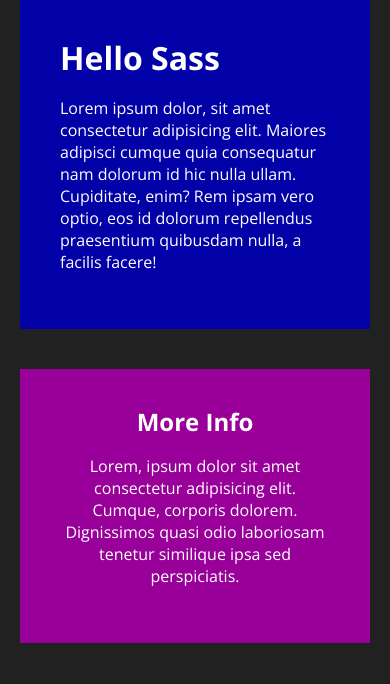
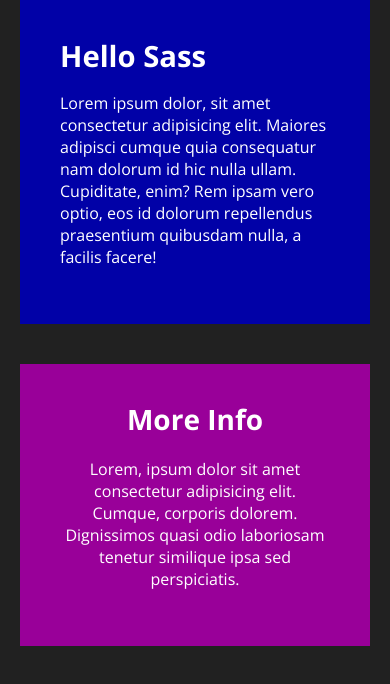
Before and after one commit to solidwake/project-sass, a plain HTML site: page index.html in a window 390 px wide. Drawn offline with nearby package versions, Linux system fonts and the light colour scheme.

Commit message:
add responsive typography

```diff
--- a/app/scss/globals/_typography.scss
+++ b/app/scss/globals/_typography.scss
@@ -1,3 +1,5 @@
+@use '../util' as u;
+
 h1,
 h2,
 h3 {
@@ -6,8 +8,27 @@ h3 {
     margin-top: 0;
 }
 
+h1 {
+    font-size: 7.5vw;
+
+    /* @include u.breakpoint(medium) {
+        font-size: 36px;
+    }
+
+    @include u.breakpoint(large) {
+        font-size: 42px;
+    } */
+}
+
+h2 {
+    // font-size: calc(16px + 2vw);
+    // font-size: clamp(28px, 16px + 2vw, 40px);
+    font-size: clamp(1.75rem, 1rem + 2vw, 2.5rem);
+}
+
 p {
     margin-top: 0;
+    font-size: 1rem;
 }
 
 a,
```
Also changed, not shown: dist/style.css, 1 other file.
